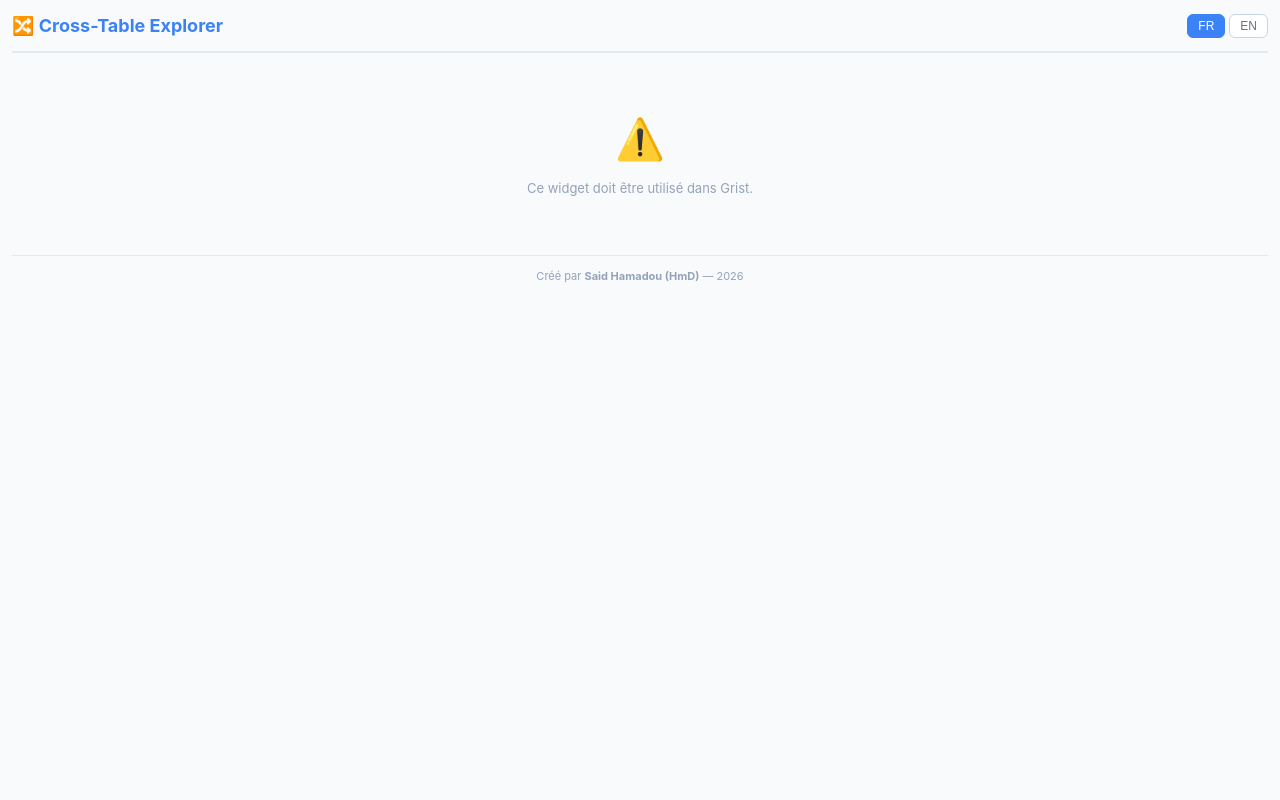
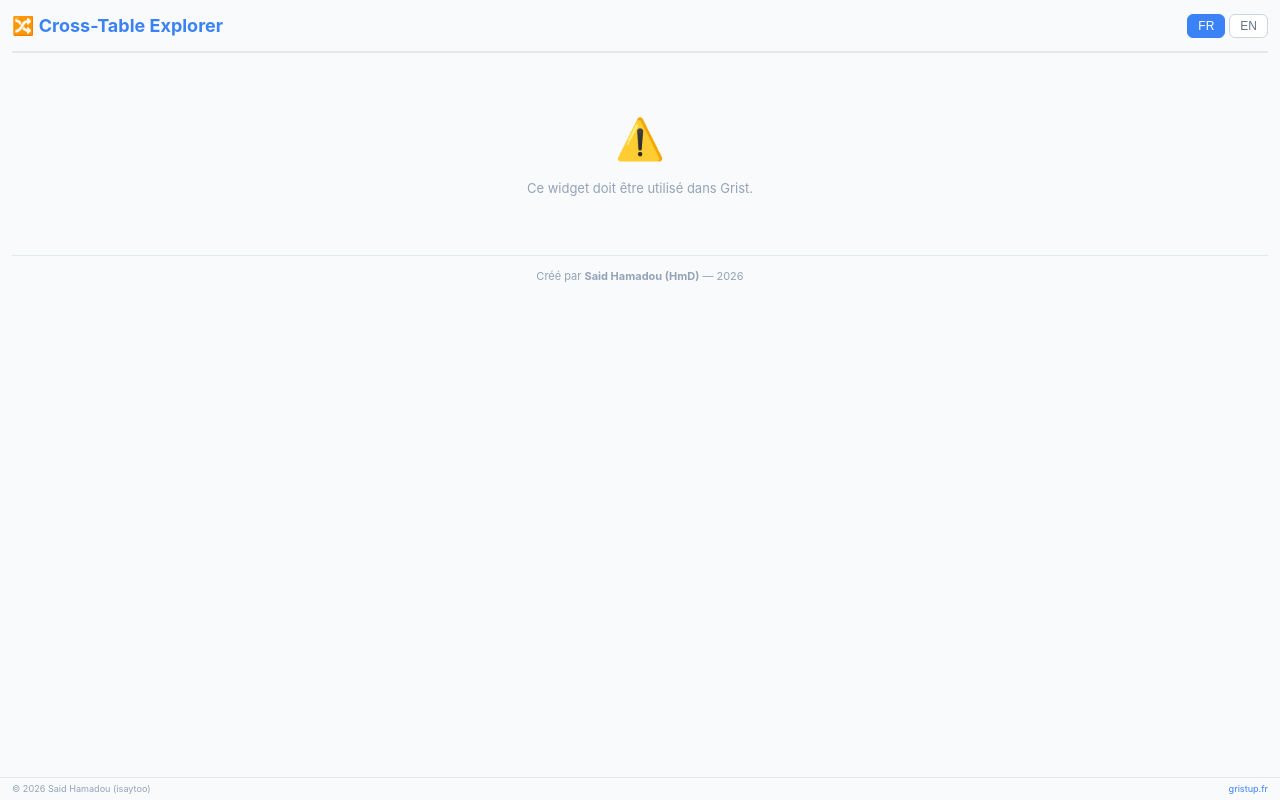
Before and after one commit to isaytoo/grist-cross-table-widget, a website: page index.html in a window 1280 px wide. Drawn offline with Linux system fonts and the light colour scheme.

Commit message:
feat: add footer with copyright and gristup.fr link

```diff
--- a/index.html
+++ b/index.html
@@ -674,5 +674,9 @@
   </div>
 
   <script src="widget.js"></script>
+  <footer style="position: fixed; bottom: 0; left: 0; right: 0; background: #f8fafc; border-top: 1px solid #e2e8f0; padding: 4px 12px; font-size: 0.7em; color: #94a3b8; display: flex; justify-content: space-between; z-index: 1000;">
+    <span>© 2026 Said Hamadou (isaytoo)</span>
+    <a href="https://gristup.fr" target="_blank" style="color: #3b82f6; text-decoration: none;">gristup.fr</a>
+  </footer>
 </body>
 </html>
```
